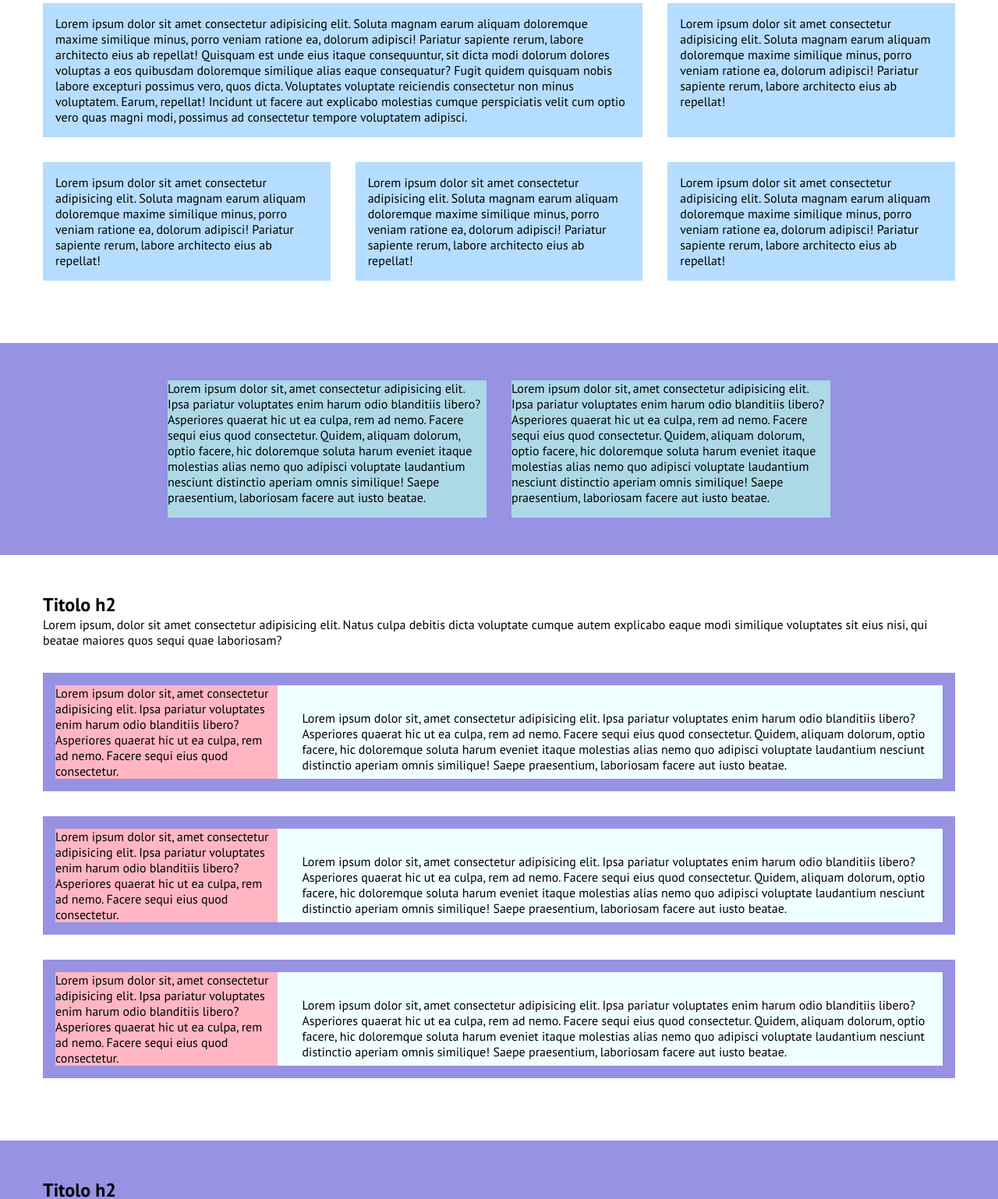
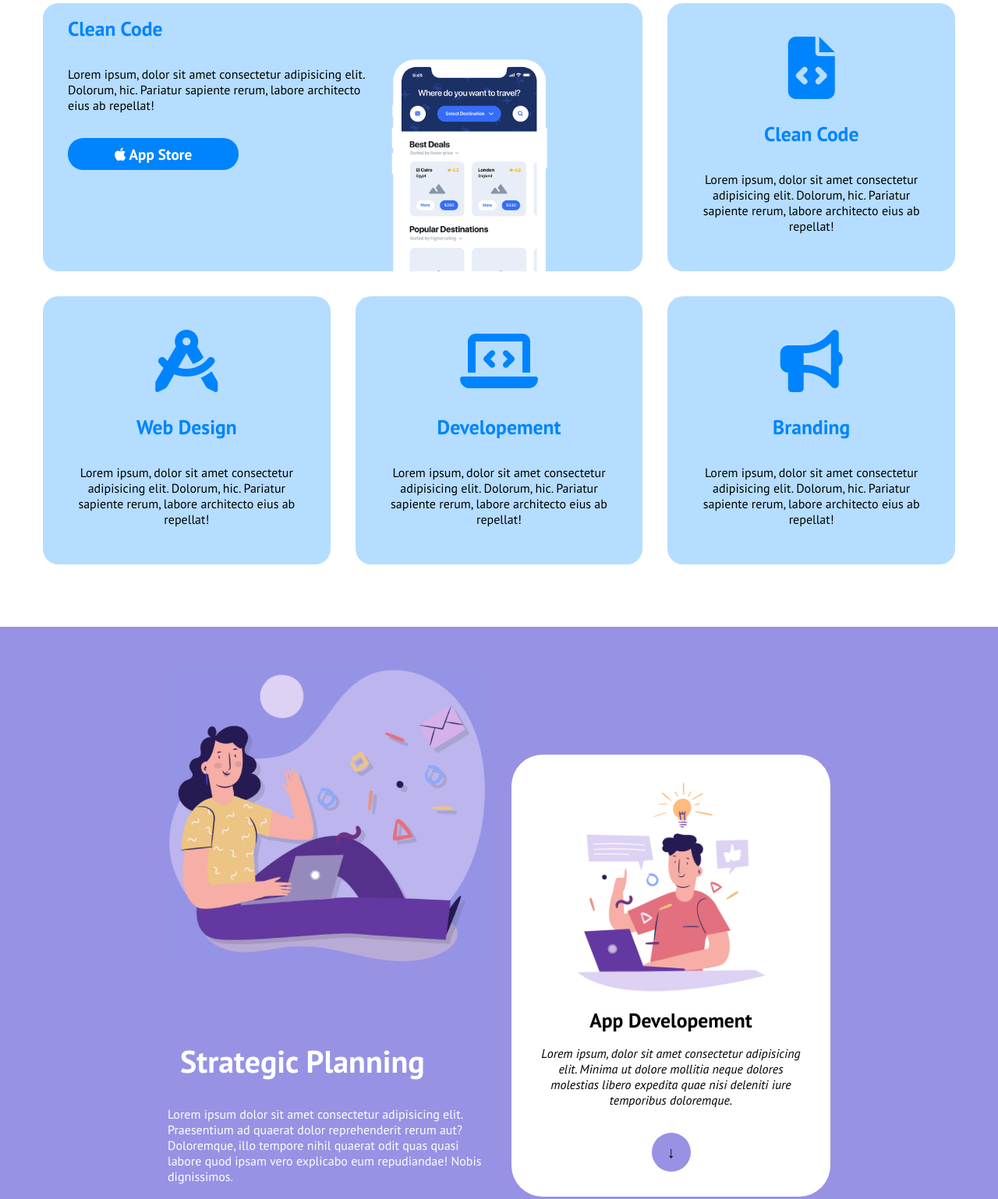
Before and after one commit to andrea-mangiapia/htmlcss-responsive-layout, a plain HTML site: page index.html in a window 1280 px wide. Shown: the part 114-1652 px from the top of the page at 78% size. Drawn offline with Linux system fonts and the light colour scheme.

Commit message:
add content strategic and testimonials

```diff
--- a/css/style.css
+++ b/css/style.css
@@ -24,9 +24,15 @@ section {
     padding-top: 3rem;
     padding-bottom: 3rem;
 }
+h2 {
+    padding: 1rem;
+    font-size: 2.5rem;
+}
 img {
     width: 100%;
+    display: block;
 }
+
 /* Color */
 .violet {
     background-color: #9792e4;
@@ -36,6 +42,12 @@ img {
 }
 .c-white {
     color: white;
+}
+.c-blue {
+    color: #0084fd;
+}
+.c-violet {
+    color: #9792e4;
 }
 
 /*** HEADER ***/
@@ -70,35 +82,132 @@ nav {
 }
 .service-card {
     background-color: #b5ddff;
-    padding: 1rem;
+    text-align: center;
+    border-radius: 20px;
 }
+.card-one-col {
+    padding: 2rem;
+}
+.card-two-col {
+    padding: 0px 2rem;
+}
+.icon-large {
+    font-size: 80px;
+}
+.service-content {
+    text-align: left;
+}
+.service-card h2 {
+    font-size: 1.6rem;
+    padding: 1rem 0;
+}
+.service-card p {
+    padding: 1rem 0;
+}
+.service-img {
+    align-self: flex-end;
+}
+.cta a {
+    display: inline-block;
+    font-weight: 700;
+    font-size: 1.2rem;
+    border-radius: 20px;
+    text-decoration: none;
+    color: white;
+}
+.cta-store a {
+    background-color: #0084fd;
+    padding: 8px 60px;
+    margin-top: 1rem;
+    margin-bottom: 2rem;
+
+}
+
 /* Section Strategic */
 .strategic-row {
     width: 100%;
 }
 .strategic-col {
-
-    /* TEST */
-    background-color: lightblue;
+    color: white;
 }
 .strategic-col:first-child {
     padding-bottom: 1rem;
 }
+.strategic-col:f {
+    padding-bottom: 1rem;
+}
+.strategic-content h2 {
+    padding-top: 100px;
+    padding-bottom: 2rem;
+}
+.strategic-card {
+    background-color: white;
+    color: black;
+    padding: 2rem;
+    border-radius: 40px;
+    text-align: center;
+}
+.strategic-card h2 {
+    font-size: 1.6rem;
+    padding: 1rem 0;
+}
+.strategic-card img {
+    display: block;
+    margin: 0 auto;
+    text-align: center;
+    width: 80%;
+}
+.circle-icon {
+    display: block;
+    width: 50px;
+    line-height: 50px;
+    border-radius: 50%;
+    font-size: 20px;
+    margin: 2rem auto 0 auto;
+}
+
+
 /* Section Testimonials */
+.testimonial-header {
+    text-align: center;
+}
+.title-testimonial {
+    text-transform: uppercase;
+}
 .testimonial-row {
     padding: 1rem;
     margin: 2rem 0;
+    border-radius: 30px;
 }
 .testimonial-img-col {
+    width: 100%;
+    margin: 1rem 0;
+    display: flex;
+    justify-content: center;
+}
+.square-img-box {
+    width: 150px;
+    height: 150px;
+    border-radius: 50%;
+    overflow: hidden;
+}
+.square-img-box img  {
+    height: 100%;
+    object-fit: cover;
 
-    /* TEST */
-    background-color: lightpink;
 }
 .testimonial-content-col {
     padding-top: 1rem;
-
-    /* TEST */
-    background-color: azure;
+    color: white;
+    text-align: center;
+}
+.testimonial-content-col p{
+    padding-bottom: 1rem;
+}
+.testimonial-autor {
+    font-size: 1.2rem;
+    font-weight: 700;
+    text-transform: uppercase;
 }
 
 /* Section Benefits */
@@ -121,8 +230,6 @@ footer {
     padding: 3rem 2rem;
 }
 
-
-
 /**************
     TABLET
 **************/
@@ -141,18 +248,24 @@ footer {
     .service-col:first-child {
         width: calc( (100% / 3) * 2 );
     }
+    .service-img img {
+        width: 250px;
+    }
 
     /* Section Testimonials */
     .testimonial-row {
         display: flex;
     }
     .testimonial-img-col {
-        width: 25%;
+        width: 150px;
     }
     .testimonial-content-col {
-        width: 75%;
+        width: calc(100% - 150px);
         padding-top: 2rem;
         padding-left: 2rem;
+        display: inline-block;
+        align-items: center;
+        text-align: left;
     }
 
     /* Section Benefits */
@@ -226,6 +339,11 @@ footer {
     }
 
     /*** MAIN ***/
+    /* Section Service */
+    .service-img {
+        width: 100%;
+    }
+
     /* Section Strategic */
     .container-medium {
         max-width: 850px;
@@ -237,8 +355,21 @@ footer {
     }
     .strategic-col {
         width: calc(50% - 1rem);
-        background-color: lightblue;
+        display: flex;
     }
+    .card-two-col {
+        display: flex;
+    }
+    .strategic-card-flex {
+        display: inline-block;
+        align-self: flex-end;
+    }
+
+    /* Section Testimonial */
+    .testimonial-header h2 {
+        font-size: 3rem;
+    }
+
 
     /* Section Benefits */
     .benefit-col {
--- a/index.html
+++ b/index.html
@@ -58,10 +58,24 @@
                 <div class="service-row">
                     <!-- Service Col -->
                     <div class="service-col">
-                        <div class="service-card">
-                            Lorem ipsum dolor sit amet consectetur adipisicing elit. Soluta magnam earum aliquam doloremque maxime similique minus, porro veniam ratione ea, dolorum adipisci! Pariatur sapiente rerum, labore architecto eius ab repellat!
-                            Quisquam est unde eius itaque consequuntur, sit dicta modi dolorum dolores voluptas a eos quibusdam doloremque similique alias eaque consequatur? Fugit quidem quisquam nobis labore excepturi possimus vero, quos dicta.
-                            Voluptates voluptate reiciendis consectetur non minus voluptatem. Earum, repellat! Incidunt ut facere aut explicabo molestias cumque perspiciatis velit cum optio vero quas magni modi, possimus ad consectetur tempore voluptatem adipisci.
+                        <div class="service-card card-two-col ">
+                            <!-- Service Content -->
+                            <div class="service-content">
+                                <h2 class="c-blue">
+                                    Clean Code
+                                </h2>
+                                <p>
+                                    Lorem ipsum, dolor sit amet consectetur adipisicing elit. Dolorum, hic. Pariatur sapiente rerum, labore architecto eius ab repellat!
+                                </p>
+                                <span class="cta cta-store">
+                                    <a href="#"><i class="fa-brands fa-apple"></i>  App Store</a>
+                                </span>
+                            </div>
+                            <!-- Service Image -->
+                            <div class="service-img">
+                                <img src="img/phone.png" alt="Phone">
+                            </div>
+
                         </div>
 
                     </div>
@@ -69,32 +83,40 @@
 
                     <!-- Service Col -->
                     <div class="service-col">
-                        <div class="service-card">
-                            Lorem ipsum dolor sit amet consectetur adipisicing elit. Soluta magnam earum aliquam doloremque maxime similique minus, porro veniam ratione ea, dolorum adipisci! Pariatur sapiente rerum, labore architecto eius ab repellat!
+                        <div class="service-card card-one-col">
+                            <span class="icon-large c-blue"><i class="fa-solid fa-file-code"></i></span>
+                            <h2 class="c-blue">Clean Code</h2>
+                            <p>Lorem ipsum, dolor sit amet consectetur adipisicing elit. Dolorum, hic. Pariatur sapiente rerum, labore architecto eius ab repellat!</p>
                         </div>
                     </div>
                     <!-- END Service Col -->
 
                     <!-- Service Col-->
                     <div class="service-col">
-                        <div class="service-card">
-                            Lorem ipsum dolor sit amet consectetur adipisicing elit. Soluta magnam earum aliquam doloremque maxime similique minus, porro veniam ratione ea, dolorum adipisci! Pariatur sapiente rerum, labore architecto eius ab repellat!
+                        <div class="service-card card-one-col">
+                            <span class="icon-large c-blue"><i class="fa-solid fa-compass-drafting"></i></span>
+                            <h2 class="c-blue">Web Design</h2>
+                            <p>Lorem ipsum, dolor sit amet consectetur adipisicing elit. Dolorum, hic. Pariatur sapiente rerum, labore architecto eius ab repellat!</p>
                         </div>
                     </div>
                     <!-- END Service Col -->
 
                     <!-- Service Col -->
                     <div class="service-col">
-                        <div class="service-card">
-                            Lorem ipsum dolor sit amet consectetur adipisicing elit. Soluta magnam earum aliquam doloremque maxime similique minus, porro veniam ratione ea, dolorum adipisci! Pariatur sapiente rerum, labore architecto eius ab repellat!
+                        <div class="service-card card-one-col">
+                            <span class="icon-large c-blue"><i class="fa-solid fa-laptop-code"></i></span>
+                            <h2 class="c-blue">Developement</h2>
+                            <p>Lorem ipsum, dolor sit amet consectetur adipisicing elit. Dolorum, hic. Pariatur sapiente rerum, labore architecto eius ab repellat!</p>
                         </div>
                     </div>
                     <!-- END Service Col -->
 
                     <!-- Service Col -->
                     <div class="service-col">
-                        <div class="service-card">
-                            Lorem ipsum dolor sit amet consectetur adipisicing elit. Soluta magnam earum aliquam doloremque maxime similique minus, porro veniam ratione ea, dolorum adipisci! Pariatur sapiente rerum, labore architecto eius ab repellat!
+                        <div class="service-card card-one-col">
+                            <span class="icon-large c-blue"><i class="fa-solid fa-bullhorn"></i></span>
+                            <h2 class="c-blue">Branding</h2>
+                            <p>Lorem ipsum, dolor sit amet consectetur adipisicing elit. Dolorum, hic. Pariatur sapiente rerum, labore architecto eius ab repellat!</p>
                         </div>
                     </div>
                     <!-- END Service Col -->
@@ -110,17 +132,27 @@
 
                     <!-- Strategic Col -->
                     <div class="strategic-col">
-                        Lorem ipsum dolor sit, amet consectetur adipisicing elit. Ipsa pariatur voluptates enim harum odio blanditiis libero? Asperiores quaerat hic ut ea culpa, rem ad nemo. Facere sequi eius quod consectetur.
-                        Quidem, aliquam dolorum, optio facere, hic doloremque soluta harum eveniet itaque molestias alias nemo quo adipisci voluptate laudantium nesciunt distinctio aperiam omnis similique! Saepe praesentium, laboriosam facere aut iusto beatae.
+                        <div class="strategic-content">
+                            <img src="img/planning1.png" alt="Planning 1">
+                            <h2>Strategic Planning</h2>
+                            <p>Lorem ipsum dolor sit amet consectetur adipisicing elit. Praesentium ad quaerat dolor reprehenderit rerum aut? Doloremque, illo tempore nihil quaerat odit quas quasi labore quod ipsam vero explicabo eum repudiandae! Nobis dignissimos.</p>
+                        </div>
                     </div>
                     <!--END Strategic Col -->
 
-                    <!-- Strategic Col -->
+                    <!-- Strategic Col Card -->
                     <div class="strategic-col">
-                        Lorem ipsum dolor sit, amet consectetur adipisicing elit. Ipsa pariatur voluptates enim harum odio blanditiis libero? Asperiores quaerat hic ut ea culpa, rem ad nemo. Facere sequi eius quod consectetur.
-                        Quidem, aliquam dolorum, optio facere, hic doloremque soluta harum eveniet itaque molestias alias nemo quo adipisci voluptate laudantium nesciunt distinctio aperiam omnis similique! Saepe praesentium, laboriosam facere aut iusto beatae.
+                        <div class="strategic-card strategic-card-flex">
+                            <img src="img/planning2.png" alt="Planning 2">
+                            <h2>App Developement</h2>
+                           <p><em>Lorem ipsum, dolor sit amet consectetur adipisicing elit. Minima ut dolore mollitia neque dolores molestias libero expedita quae nisi deleniti iure temporibus doloremque.</em></p>
+                           <span class="circle-icon violet">
+                                &darr;
+                           </span>
+
+                        </div>
                     </div>
-                    <!-- END Strategic Col -->
+                    <!-- END Strategic Col Card -->
 
                 </div>
             </div>
@@ -129,23 +161,31 @@
         <!-- Section Testimonials -->
         <section class="mobile-container">
             <div class="container">
+                <div class="testimonial-header">
+                    <span class="title-testimonial">Testimonials</span>
+                    <h2 class="c-violet">We are committed expert partners</h2>
 
-                <h2>Titolo h2</h2>
+                <p>Lorem ipsum, dolor sit amet consectetur adipisicing elit. Accusamus expedita quaerat neque temporibus at dolor veniam iste unde doloremque assumenda, necessitatibus quam fugiat, non odio sed eveniet praesentium illo? Omnis! Lorem ipsum, dolor sit amet consectetur adipisicing elit. Natus culpa debitis dicta voluptate cumque autem explicabo eaque modi similique voluptates sit eius nisi, qui beatae maiores quos sequi quae laboriosam?</p>
 
-                <p>Lorem ipsum, dolor sit amet consectetur adipisicing elit. Natus culpa debitis dicta voluptate cumque autem explicabo eaque modi similique voluptates sit eius nisi, qui beatae maiores quos sequi quae laboriosam?</p>
+                </div>
                 <!-- Testimonial Row -->
                 <div class="testimonial-row violet">
-
                     <!-- Testimonial Image Column -->
                     <div class="testimonial-img-col">
-                        Lorem ipsum dolor sit, amet consectetur adipisicing elit. Ipsa pariatur voluptates enim harum odio blanditiis libero? Asperiores quaerat hic ut ea culpa, rem ad nemo. Facere sequi eius quod consectetur.
+                        <div class="square-img-box">
+                            <img src="img/testimonial1.jpg" alt="Testimonial 1">
+                        </div>
                     </div>
                     <!--END Testimonial Image Column -->
 
                     <!-- Testimonial Content Column -->
                     <div class="testimonial-content-col">
-                        Lorem ipsum dolor sit, amet consectetur adipisicing elit. Ipsa pariatur voluptates enim harum odio blanditiis libero? Asperiores quaerat hic ut ea culpa, rem ad nemo. Facere sequi eius quod consectetur.
-                        Quidem, aliquam dolorum, optio facere, hic doloremque soluta harum eveniet itaque molestias alias nemo quo adipisci voluptate laudantium nesciunt distinctio aperiam omnis similique! Saepe praesentium, laboriosam facere aut iusto beatae.
+                        <p>
+                            <i class="fa-solid fa-quote-left"></i> Lorem ipsum dolor sit amet consectetur adipisicing elit. Obcaecati, id assumenda! Voluptates iusto voluptatem dignissimos, quae aut impedit animi accusamus totam harum, dolorem consectetur adipisci quo dicta expedita numquam nihil. <i class="fa-solid fa-quote-right"></i>
+                        </p>
+                        <span class="testimonial-autor">
+                            Nat Reynolds
+                        </span>
                     </div>
                     <!-- END Testimonial Content Column -->
                 </div>
@@ -153,17 +193,22 @@
 
                 <!-- Testimonial Row -->
                 <div class="testimonial-row violet">
-
                     <!-- Testimonial Image Column -->
                     <div class="testimonial-img-col">
-                        Lorem ipsum dolor sit, amet consectetur adipisicing elit. Ipsa pariatur voluptates enim harum odio blanditiis libero? Asperiores quaerat hic ut ea culpa, rem ad nemo. Facere sequi eius quod consectetur.
+                        <div class="square-img-box">
+                            <img src="img/testimonial2.jpg" alt="Testimonial 2">
+                        </div>
                     </div>
                     <!--END Testimonial Image Column -->
 
                     <!-- Testimonial Content Column -->
                     <div class="testimonial-content-col">
-                        Lorem ipsum dolor sit, amet consectetur adipisicing elit. Ipsa pariatur voluptates enim harum odio blanditiis libero? Asperiores quaerat hic ut ea culpa, rem ad nemo. Facere sequi eius quod consectetur.
-                        Quidem, aliquam dolorum, optio facere, hic doloremque soluta harum eveniet itaque molestias alias nemo quo adipisci voluptate laudantium nesciunt distinctio aperiam omnis similique! Saepe praesentium, laboriosam facere aut iusto beatae.
+                        <p>
+                            <i class="fa-solid fa-quote-left"></i> Lorem ipsum dolor sit amet consectetur adipisicing elit. Obcaecati, id assumenda! Voluptates iusto voluptatem dignissimos, quae aut impedit animi accusamus totam harum, dolorem consectetur adipisci quo dicta expedita numquam nihil. <i class="fa-solid fa-quote-right"></i>
+                        </p>
+                        <span class="testimonial-autor">
+                            Celia Almeda
+                        </span>
                     </div>
                     <!-- END Testimonial Content Column -->
                 </div>
@@ -171,17 +216,22 @@
 
                 <!-- Testimonial Row -->
                 <div class="testimonial-row violet">
-
                     <!-- Testimonial Image Column -->
                     <div class="testimonial-img-col">
-                        Lorem ipsum dolor sit, amet consectetur adipisicing elit. Ipsa pariatur voluptates enim harum odio blanditiis libero? Asperiores quaerat hic ut ea culpa, rem ad nemo. Facere sequi eius quod consectetur.
+                        <div class="square-img-box">
+                            <img src="img/testimonial3.jpg" alt="Testimonial 3">
+                        </div>
                     </div>
                     <!--END Testimonial Image Column -->
 
                     <!-- Testimonial Content Column -->
                     <div class="testimonial-content-col">
-                        Lorem ipsum dolor sit, amet consectetur adipisicing elit. Ipsa pariatur voluptates enim harum odio blanditiis libero? Asperiores quaerat hic ut ea culpa, rem ad nemo. Facere sequi eius quod consectetur.
-                        Quidem, aliquam dolorum, optio facere, hic doloremque soluta harum eveniet itaque molestias alias nemo quo adipisci voluptate laudantium nesciunt distinctio aperiam omnis similique! Saepe praesentium, laboriosam facere aut iusto beatae.
+                        <p>
+                            <i class="fa-solid fa-quote-left"></i> Lorem ipsum dolor sit amet consectetur adipisicing elit. Obcaecati, id assumenda! Voluptates iusto voluptatem dignissimos, quae aut impedit animi accusamus totam harum, dolorem consectetur adipisci quo dicta expedita numquam nihil. <i class="fa-solid fa-quote-right"></i>
+                        </p>
+                        <span class="testimonial-autor">
+                            Bob Roberts
+                        </span>
                     </div>
                     <!-- END Testimonial Content Column -->
                 </div>
```
